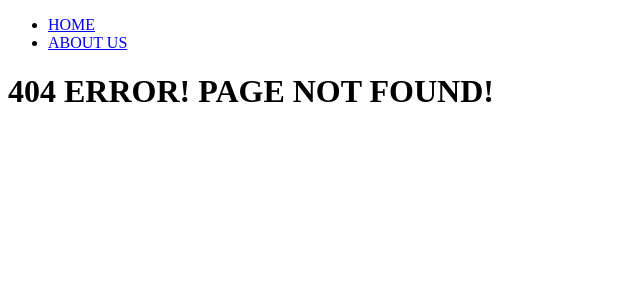
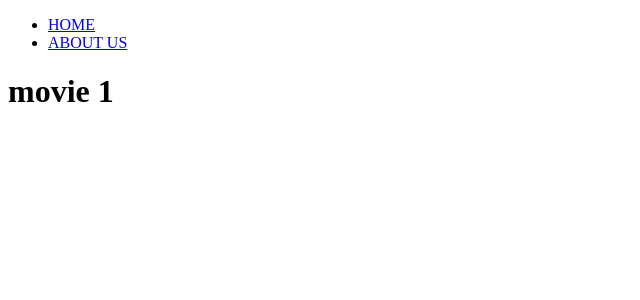
Before and after one commit to mingzzi96/nextJS14-practice-movie, a Next.js app: page /movies/1 in a window 1280 px wide. Before the commit this address had no page. Shown: the top 300 px of the page, without its empty margins (0-640 px from the left). Built offline with nearby package versions, Linux system fonts and the light colour scheme.

Commit message:
✨ 라우터로 id값 받아오기

```diff
--- /dev/null
+++ b/app/(movies)/movies/[id]/page.tsx
@@ -0,0 +1,9 @@
+// params 말고 props를 넣어서 확인해 보면 객체 안에 params와 searchParams가 들어 있는 것을 확인할 수 있다.
+// react와 다르게 hook을 이용할 필요 없이 next 자체에서 제공한다.
+export default function MovieDetail({
+  params: { id },
+}: {
+  params: { id: string };
+}) {
+  return <h1>movie {id}</h1>;
+}
```
